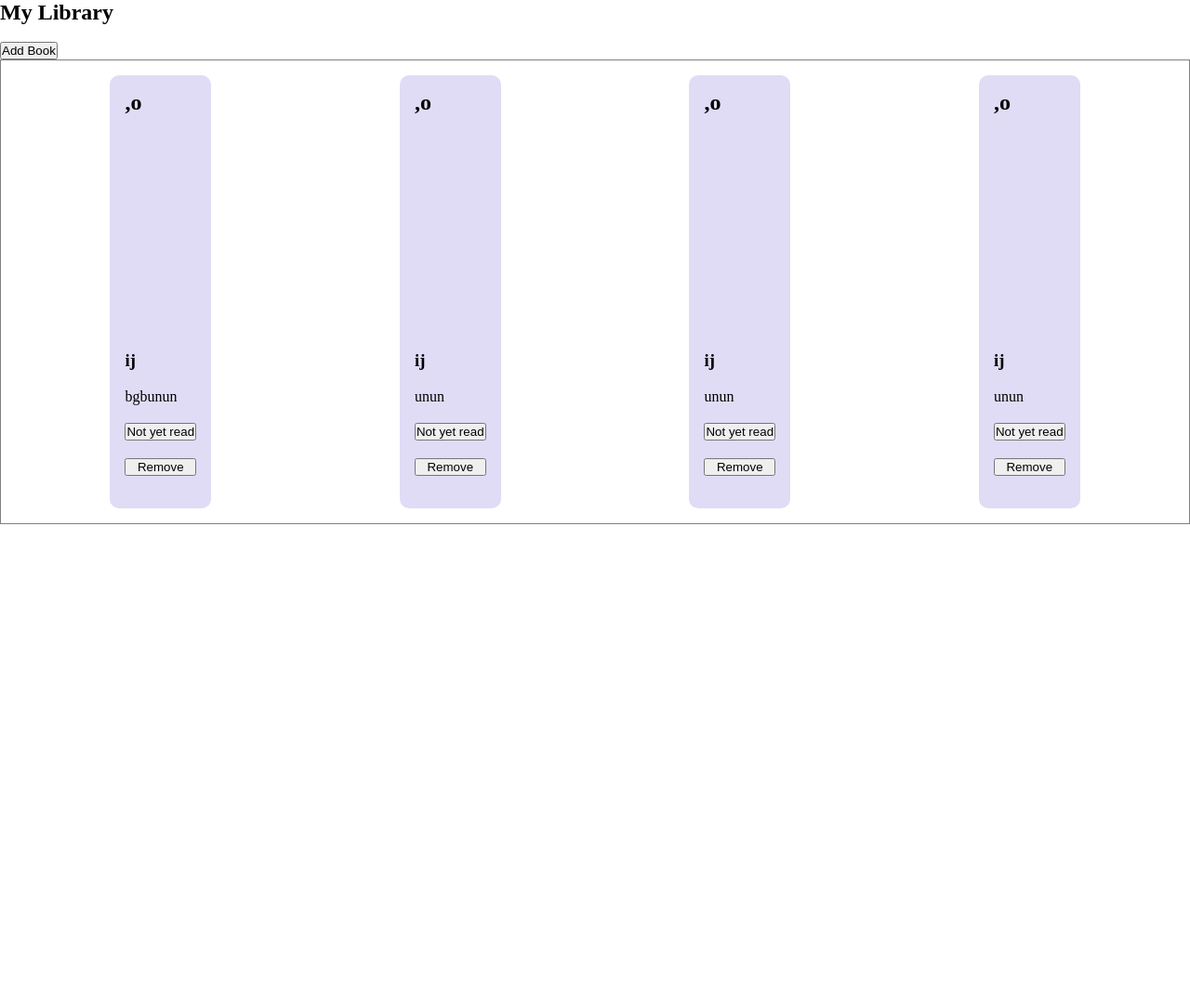
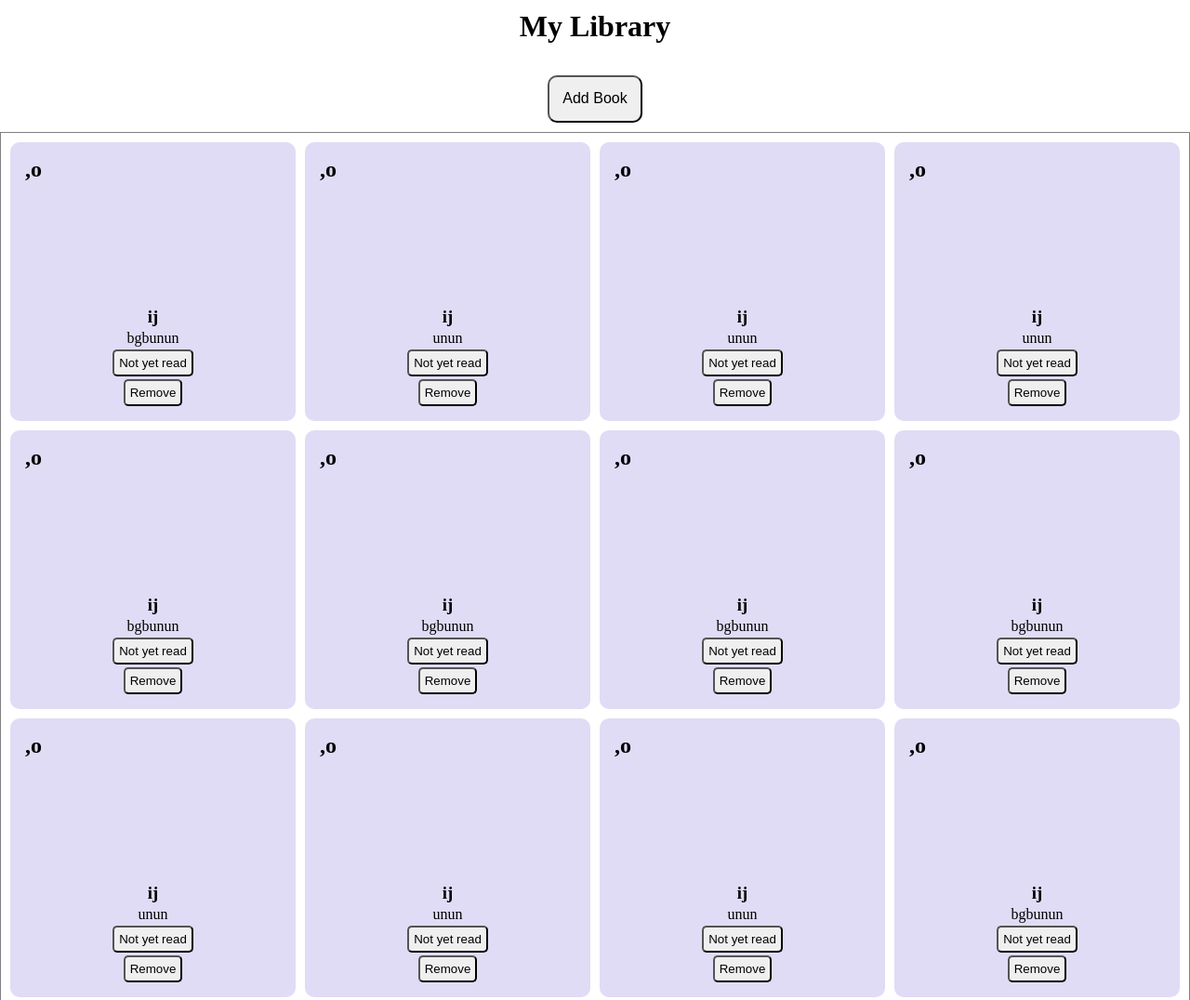
Before and after one commit to 0xsaidroot/Odin-Library, a plain HTML site: page index.html in a window 1280 px wide. Shown: the top 1076 px of the page at 93% size. Before the commit the page ends 800 px from the top, so only its background shows below. Drawn offline with Linux system fonts and the light colour scheme.

Commit message:
fix grid card display

```diff
--- a/script.js
+++ b/script.js
@@ -119,6 +119,21 @@ addBookToLibrary(book1, myLibrary);
 addBookToLibrary(book2, myLibrary);
 addBookToLibrary(book3, myLibrary);
 addBookToLibrary(book4, myLibrary);
+addBookToLibrary(book1, myLibrary);
+addBookToLibrary(book1, myLibrary);
+addBookToLibrary(book1, myLibrary);
+addBookToLibrary(book1, myLibrary);
+addBookToLibrary(book2, myLibrary);
+addBookToLibrary(book3, myLibrary);
+addBookToLibrary(book4, myLibrary);
+addBookToLibrary(book1, myLibrary);
+addBookToLibrary(book2, myLibrary);
+// addBookToLibrary(book3, myLibrary);
+// addBookToLibrary(book4, myLibrary);
+// addBookToLibrary(book1, myLibrary);
+// addBookToLibrary(book2, myLibrary);
+// addBookToLibrary(book3, myLibrary);
+// addBookToLibrary(book4, myLibrary);
 
 console.log(myLibrary);
 
--- a/style.css
+++ b/style.css
@@ -3,14 +3,39 @@
     margin: 0;
     box-sizing: border-box;
 }
+body{
+    height: 100vh;
+    display: flex;
+    flex-direction: column;
+    gap: 10px;
+}
+.top{
+    display: flex;
+    flex-direction: column;
+    flex-basis: 20%;
+    padding-top: 10px;
+    align-items: center;
+    gap: 1em;
+}
+.top button{
+    padding: .9em;
+    font-size: 1rem;
+    border-radius: 10px;
+}
+.top h2{
+    font-size: 2rem;
+}
+
 .container{
     border: 1px solid gray;
-    height: 500px;
-    padding: 1em;
+    flex: 1;
+    padding: 10px;
 
-    display: flex;
-    align-items: center;
-    justify-content: space-around;
+    display: grid;
+    grid-auto-flow: row;
+    grid-template-columns: repeat(auto-fill,minmax(300px,1fr));
+    grid-auto-rows: 300px;
+    gap: 10px;
 }
 .item{
     background-color: rgb(224, 220, 245);
@@ -24,7 +49,12 @@
 .lower{
     display: flex;
     flex-direction: column;
-    justify-content: space-evenly;
+    align-items: center;
+    justify-content: space-between;
+}
+.lower button{
+    padding: 5px;
+    border-radius: 5px;
 }
 dialog{
     width: 500px;
```
